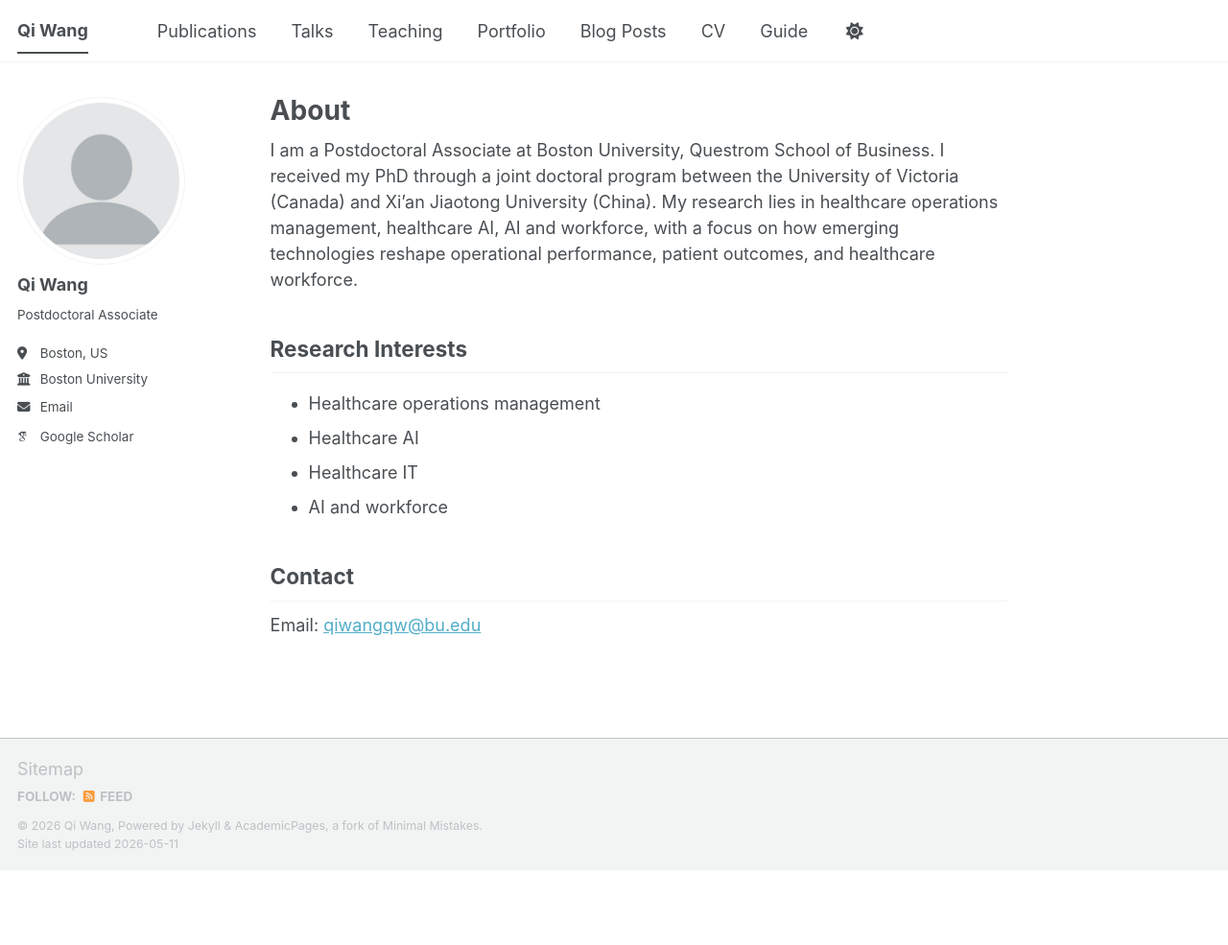
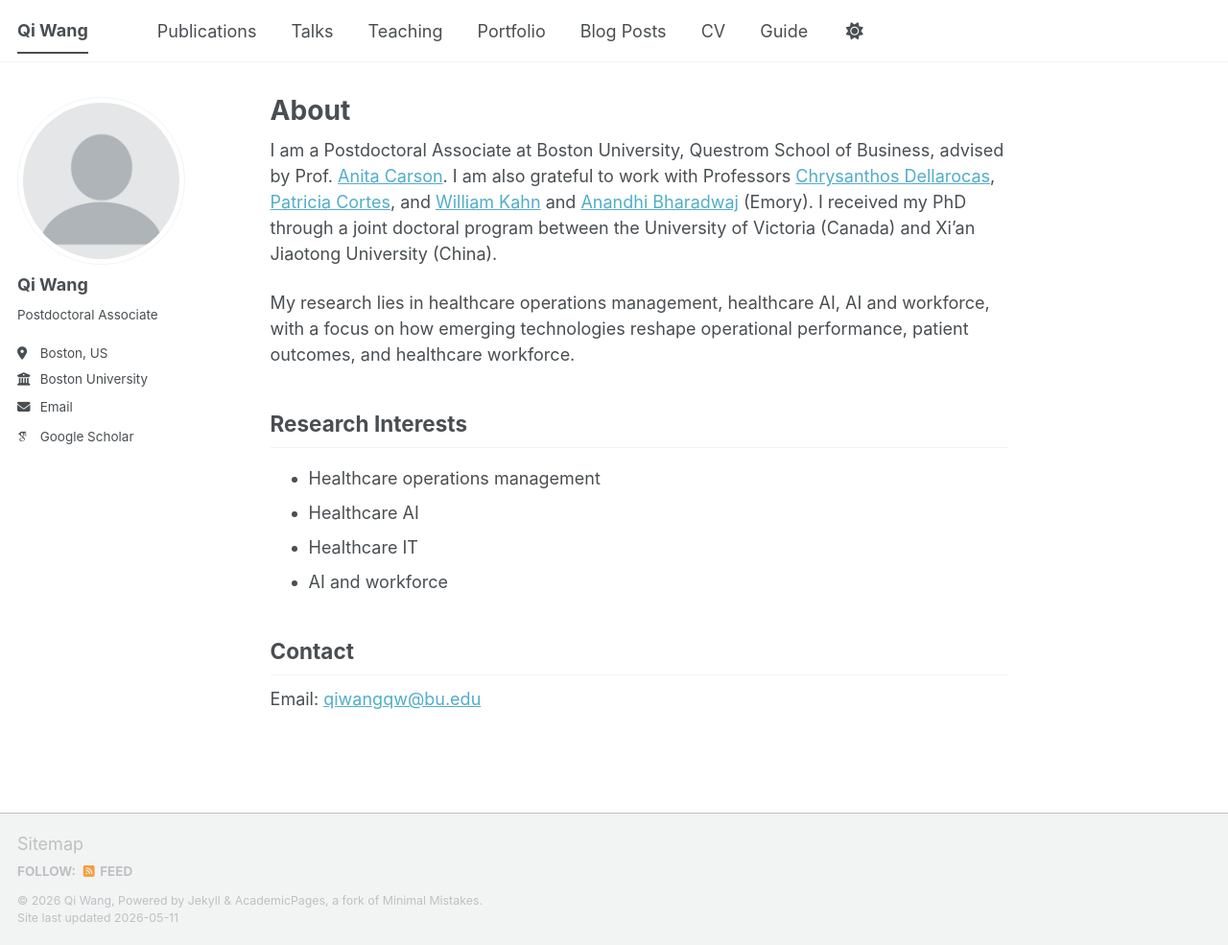
Before and after one commit to qiwang-katherine/qiwang-katherine.github.io, a Jekyll site: the page built from _pages/about.md, in a window 1280 px wide and 985 px high. Shown: the whole window at 96% size. Built offline with Jekyll 4.4.1, drawn with Linux system fonts in a browser that asks for light colours; some web fonts are replaced; a script bundle is joined from its source files by our own code; library files that are not in the unit come from our copies.

Commit message:
about.md

```diff
--- a/_pages/about.md
+++ b/_pages/about.md
@@ -7,7 +7,9 @@
   - /about.html
 ---
 
-I am a Postdoctoral Associate at Boston University, Questrom School of Business. I received my PhD through a joint doctoral program between the University of Victoria (Canada) and Xi'an Jiaotong University (China). My research lies in healthcare operations management, healthcare AI, AI and workforce, with a focus on how emerging technologies reshape operational performance, patient outcomes, and healthcare workforce.
+I am a Postdoctoral Associate at Boston University, Questrom School of Business, advised by Prof. [Anita Carson](https://www.bu.edu/questrom/profiles/anita-carson/). I am also grateful to work with Professors [Chrysanthos Dellarocas](https://www.bu.edu/questrom/profiles/chrysanthos-dellarocas/), [Patricia Cortes](https://www.bu.edu/questrom/profiles/patricia-cortes/), and [William Kahn](https://www.bu.edu/questrom/profiles/william-kahn/) and [Anandhi Bharadwaj](https://goizueta.emory.edu/faculty/profiles/anandhi-bharadwaj) (Emory). I received my PhD through a joint doctoral program between the University of Victoria (Canada) and Xi'an Jiaotong University (China).
+
+My research lies in healthcare operations management, healthcare AI, AI and workforce, with a focus on how emerging technologies reshape operational performance, patient outcomes, and healthcare workforce.
 
 ## Research Interests
 
```
